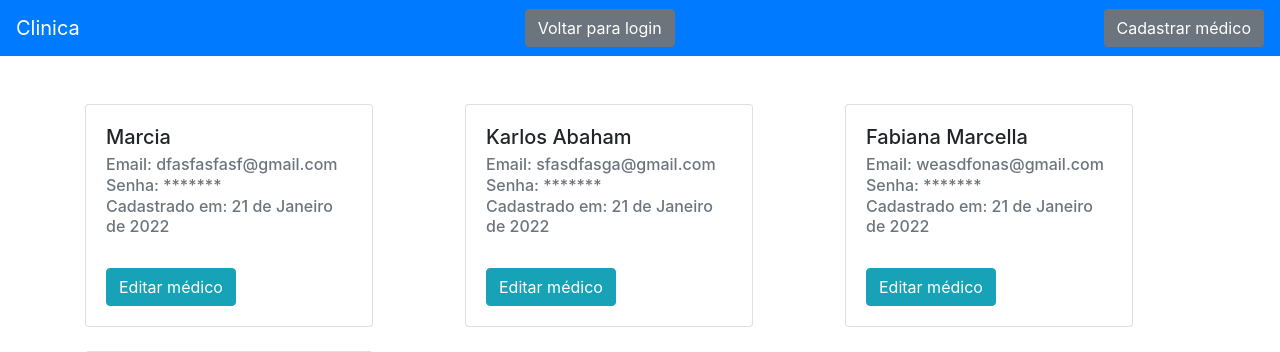
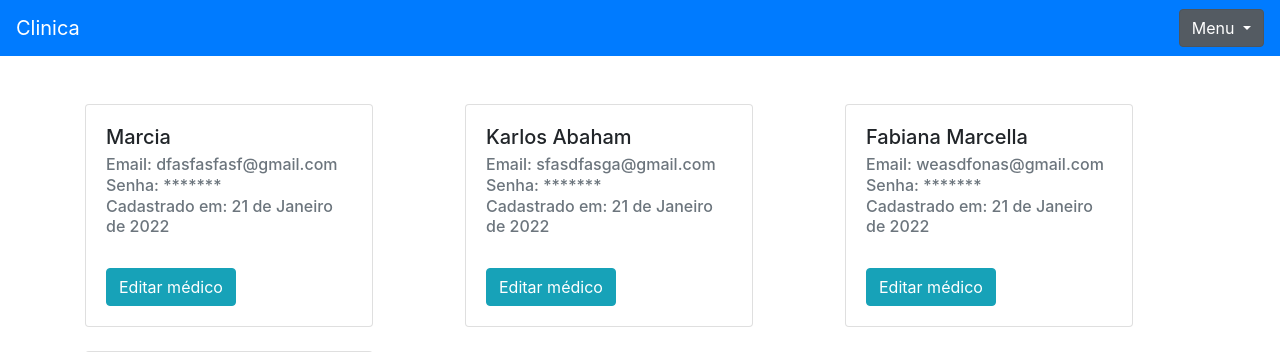
Before and after one commit to WendSant/Desafio-para-Estagio-JR-MedicalSys---V2.0, a Django app: page /auth/home_medico/ in a window 1280 px wide. Shown: the top 352 px of the page. Run offline with Django 4.2, Linux system fonts and the light colour scheme; data comes from the database, SQL or seed files in the repository.

Commit message:
Menu dropdown adicionado

```diff
--- a/medico/templates/home_medico.html
+++ b/medico/templates/home_medico.html
@@ -9,8 +9,18 @@
   <body>
     <nav class="navbar navbar-dark  bg-primary">
         <a class="navbar-brand" href="{% url 'home' %}">Clinica</a>
-        <a href="{% url 'login' %}" class="btn btn-secondary">Voltar para login</a>
-        <a href="{% url 'cadastrar' %}" class="btn btn-secondary">Cadastrar médico</a>
+        <div class="dropdown show">
+          <a class="btn btn-secondary dropdown-toggle" href="#" role="button" id="dropdownMenuLink" data-toggle="dropdown" aria-haspopup="true" aria-expanded="false">
+            Menu
+          </a>
+
+          <div class="dropdown-menu dropdown-menu-right" aria-labelledby="dropdownMenuLink">
+
+            <a href="{% url 'login' %}" class="btn btn-secondary dropdown-item">Voltar para login</a>
+            <div class="dropdown-divider"></div>
+            <a href="{% url 'cadastrar' %}" class="btn btn-secondary dropdown-item">Cadastrar médico</a>
+          </div>
+        </div>
 
 
       </nav>
```
